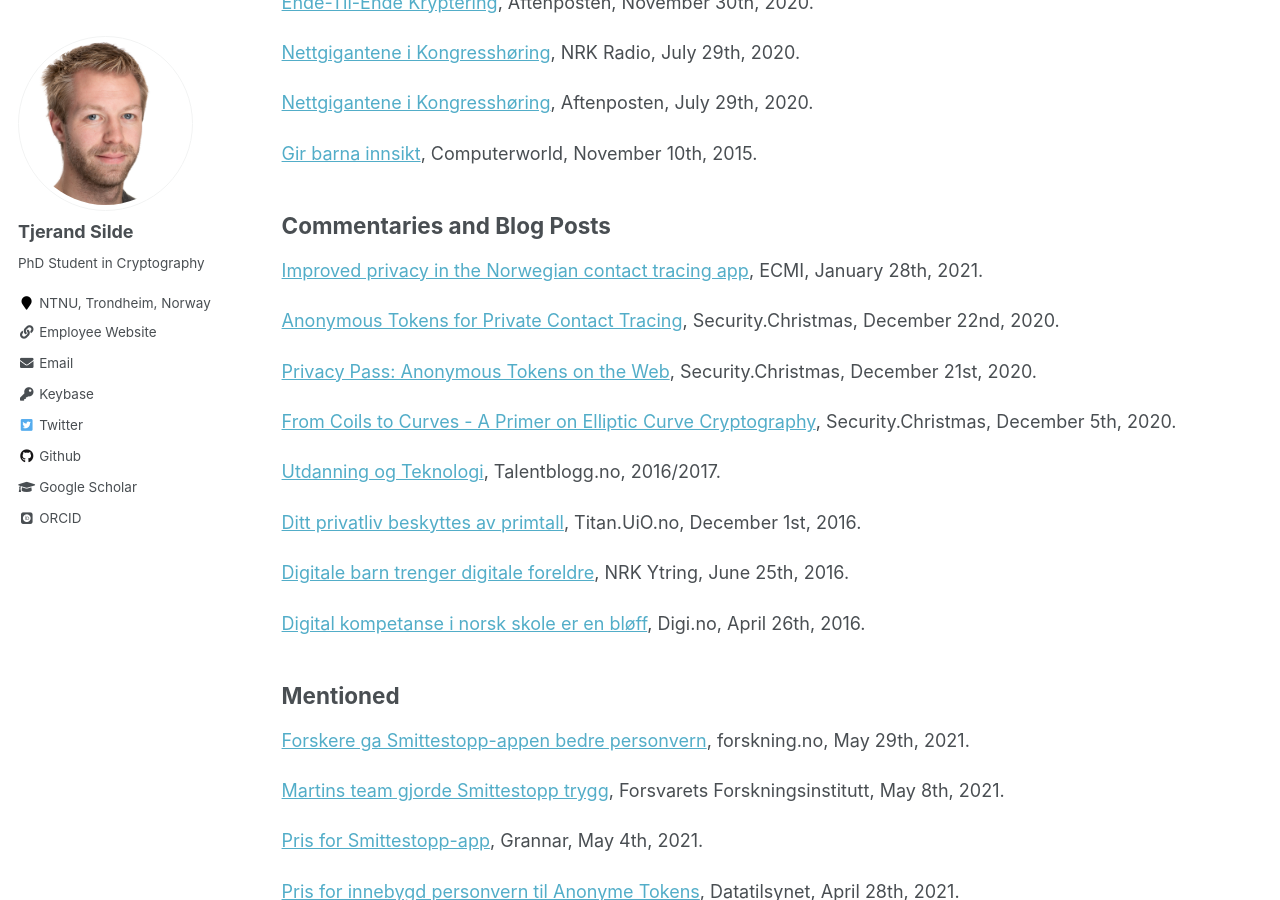
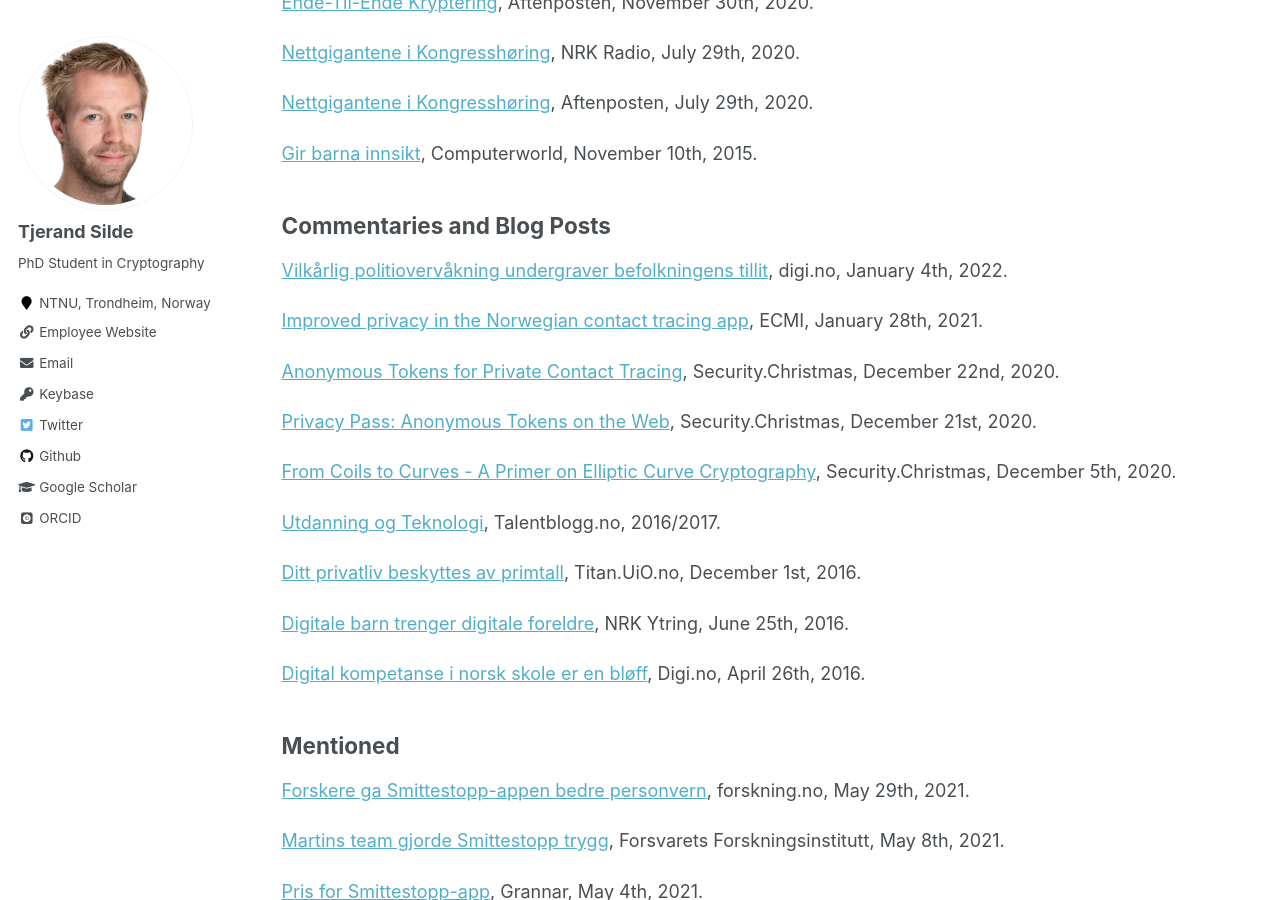
Before and after one commit to tjesi/tjesi.github.io, a Jekyll site: the page built from _pages/media.md, in a window 1280 px wide and 900 px high, scrolled down 476 px. Built offline with Jekyll 4.4.1, drawn with Linux system fonts in a browser that asks for light colours; some web fonts are replaced.

Commit message:
Update media.md

```diff
--- a/_pages/media.md
+++ b/_pages/media.md
@@ -24,6 +24,8 @@ author_profile: true
 [Gir barna innsikt](https://www.cw.no/artikkel/gir-barna-innsikt), Computerworld, November 10th, 2015.
 
 ## Commentaries and Blog Posts
+
+[Vilkårlig politiovervåkning undergraver befolkningens tillit](https://www.digi.no/artikler/debatt-vilkarlig-politiovervakning-undergraver-befolkningens-tillit/516205), digi.no, January 4th, 2022.
 
 [Improved privacy in the Norwegian contact tracing app](https://ecmiindmath.org/2021/01/28/improved-privacy-in-the-norwegian-contact-tracing-app), ECMI, January 28th, 2021.
 
```
